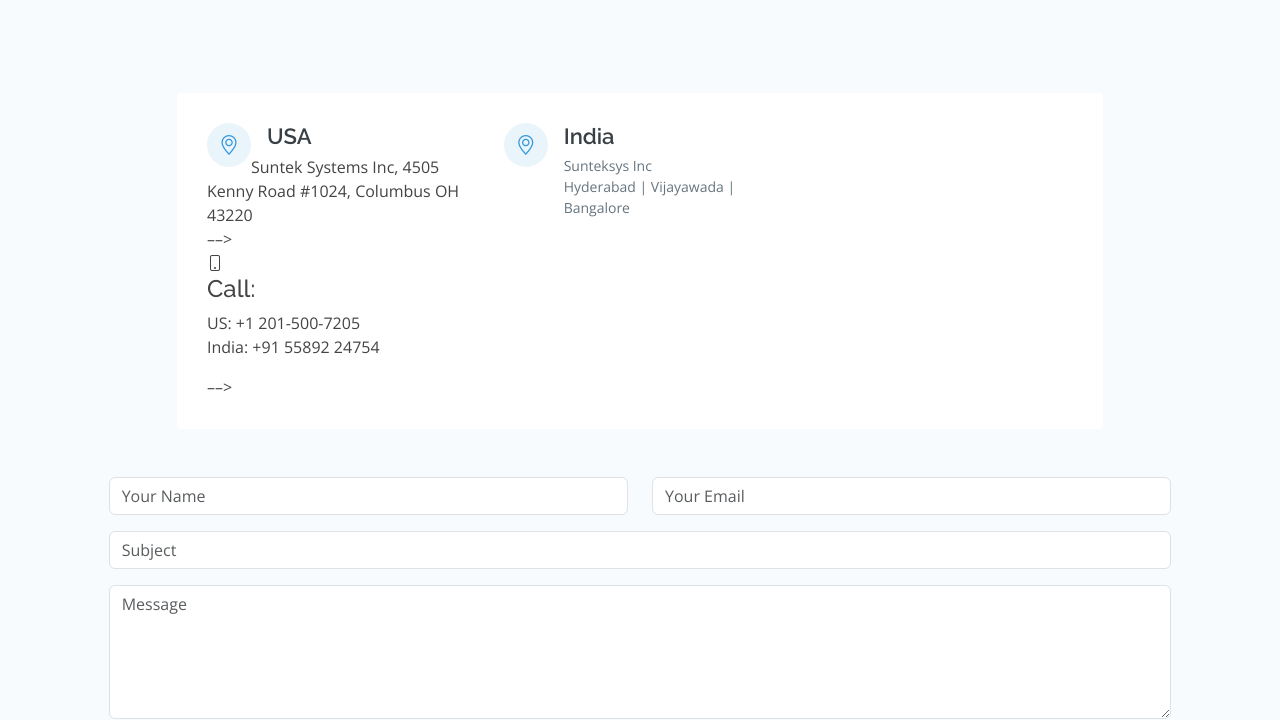
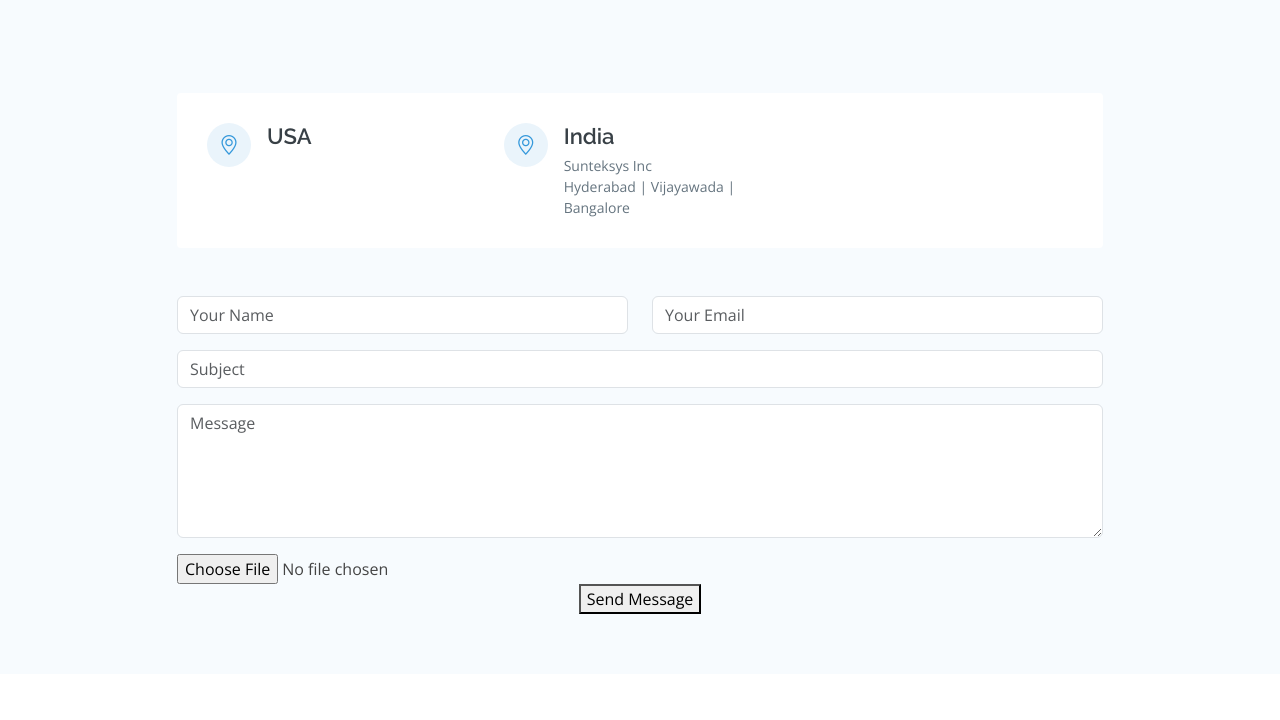
Before and after one commit to org-sunteksys/rep-stkys-gipg.github.io, a plain HTML site: page index.html in a window 1280 px wide. Shown: the part 2740-3460 px from the top of the page. Drawn offline with nearby package versions, Linux system fonts and the light colour scheme.

Commit message:
Update index.html

```diff
--- a/index.html
+++ b/index.html
@@ -674,7 +674,7 @@
                 <div class="col-lg-4 info">
                   <i class="bi bi-geo-alt"></i>
                   <h4>USA</h4>
-                 <! –– <p>Suntek Systems Inc, 4505 Kenny Road #1024, Columbus OH 43220</p> ––>
+
                 </div>
 
                 <div class="col-lg-4 info mt-4 mt-lg-0">
@@ -683,13 +683,6 @@
                   <p>Sunteksys Inc</p>
                   <p>Hyderabad | Vijayawada | Bangalore</p>
                 </div>
-<! ––
-                <div class="col-lg-4 info mt-4 mt-lg-0">
-                  <i class="bi bi-phone"></i>
-                  <h4>Call:</h4>
-                  <p>US: +1 201-500-7205<br>India: +91 55892 24754</p>
-                </div>
-                ––>
               </div>
             </div>
 
@@ -748,14 +741,7 @@
 
           <div class="col-lg-3 col-md-6 footer-contact">
             <h3>Sunteksys</h3>
-       <!--     <p>
-              Suntek Systems Inc <br>
-              4505 Kenny Road #1024,<br>
-              Columbus OH 43220 <br><br>
-              <strong>Phone:</strong> +1 201-500-7205<br>
-               <strong>Email:</strong> info@example.com<br>
-            </p>
-            -->
+
           </div>
 
           <div class="col-lg-2 col-md-6 footer-links">
```
